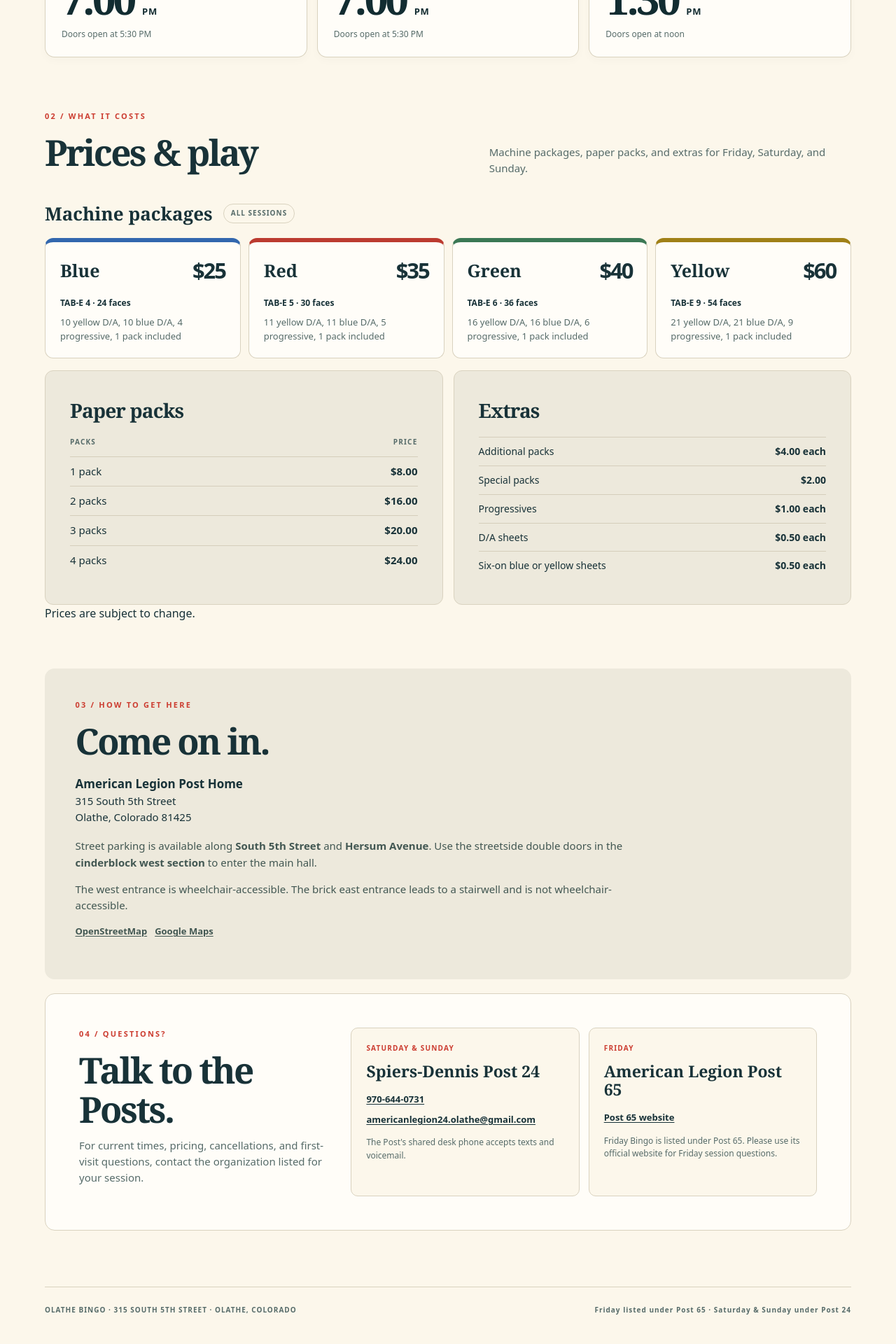
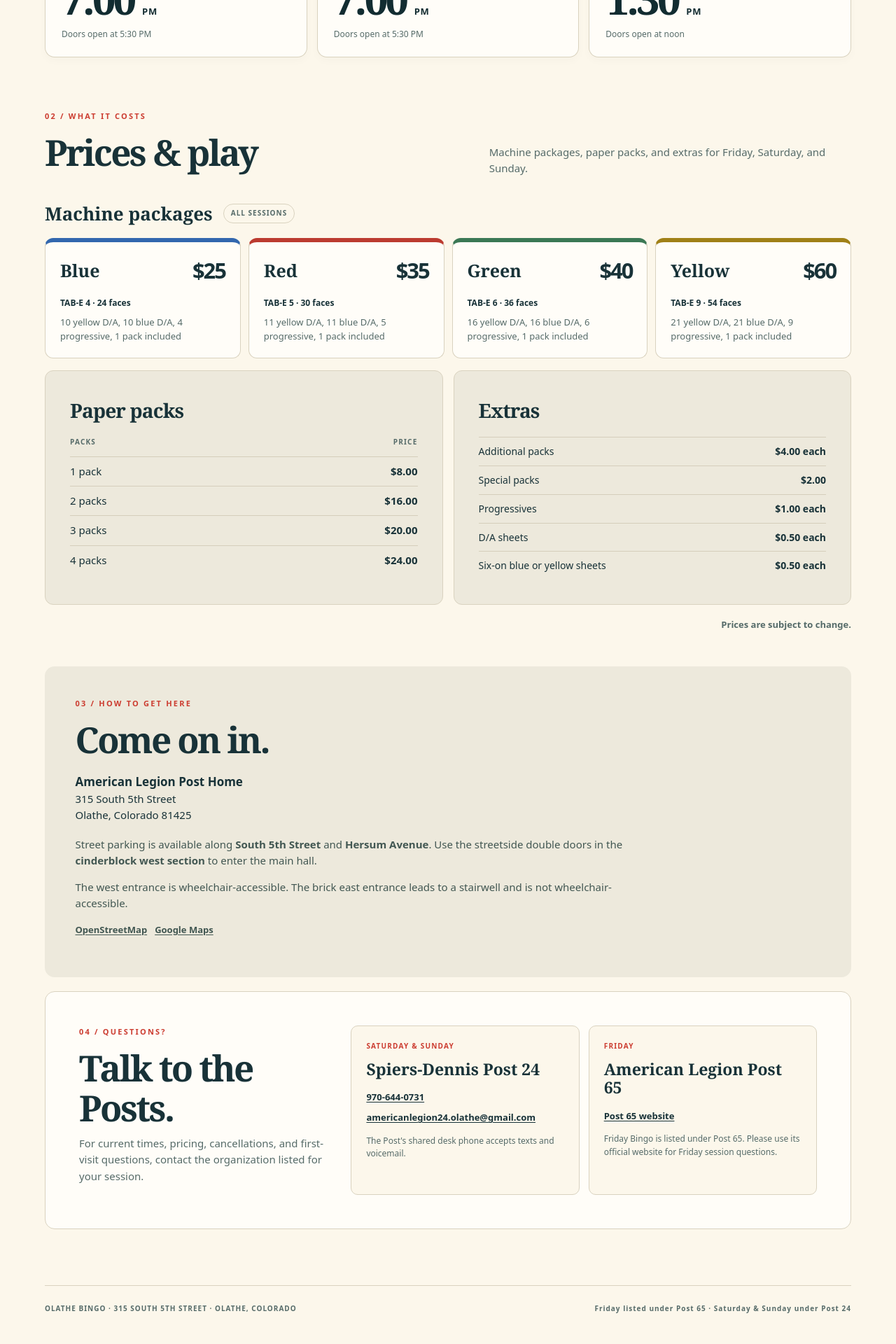
Before and after one commit to SPIERS-DENNIS-POST/spiers-dennis-post.github.io, a Jekyll site: the page built from donate/bingo/index.md, in a window 1280 px wide. Shown: the part 1121-3041 px from the top of the page at 70% size. Built offline with Jekyll 4.4.1, drawn with Linux system fonts in a browser that asks for light colours.

Commit message:
Replace Bingo disclaimer styling with a concise price note

```diff
--- a/assets/css/bingo.css
+++ b/assets/css/bingo.css
@@ -57,7 +57,7 @@
 .bingo-day-time{font-family:Georgia,serif;font-size:clamp(42px,5vw,60px);line-height:1;margin:0;color:var(--deep);font-weight:900;letter-spacing:-.065em}
 .bingo-day-time small{font-family:system-ui,sans-serif;font-weight:850;font-size:13px;letter-spacing:.06em}
 .bingo-day-note{margin:12px 0 0;color:var(--muted);font-size:12px}
-.bingo-schedule-caution{padding:17px 20px;background:#f7e7d6;border-left:4px solid var(--red);border-radius:0 8px 8px 0;margin:24px 0 0;font-size:13px;color:#593e37}
+.bingo-price-note{margin:18px 0 0;text-align:right;font-size:13px;font-weight:700;color:var(--muted)}
 .bingo-schedule-caution a{font-weight:800}
 .bingo-detail-grid{display:grid;grid-template-columns:minmax(0,.85fr) minmax(0,1.15fr);gap:16px;margin-bottom:20px}
 .bingo-detail{padding:clamp(26px,3.4vw,47px);border-radius:14px;background:var(--warm);min-height:390px}
```
